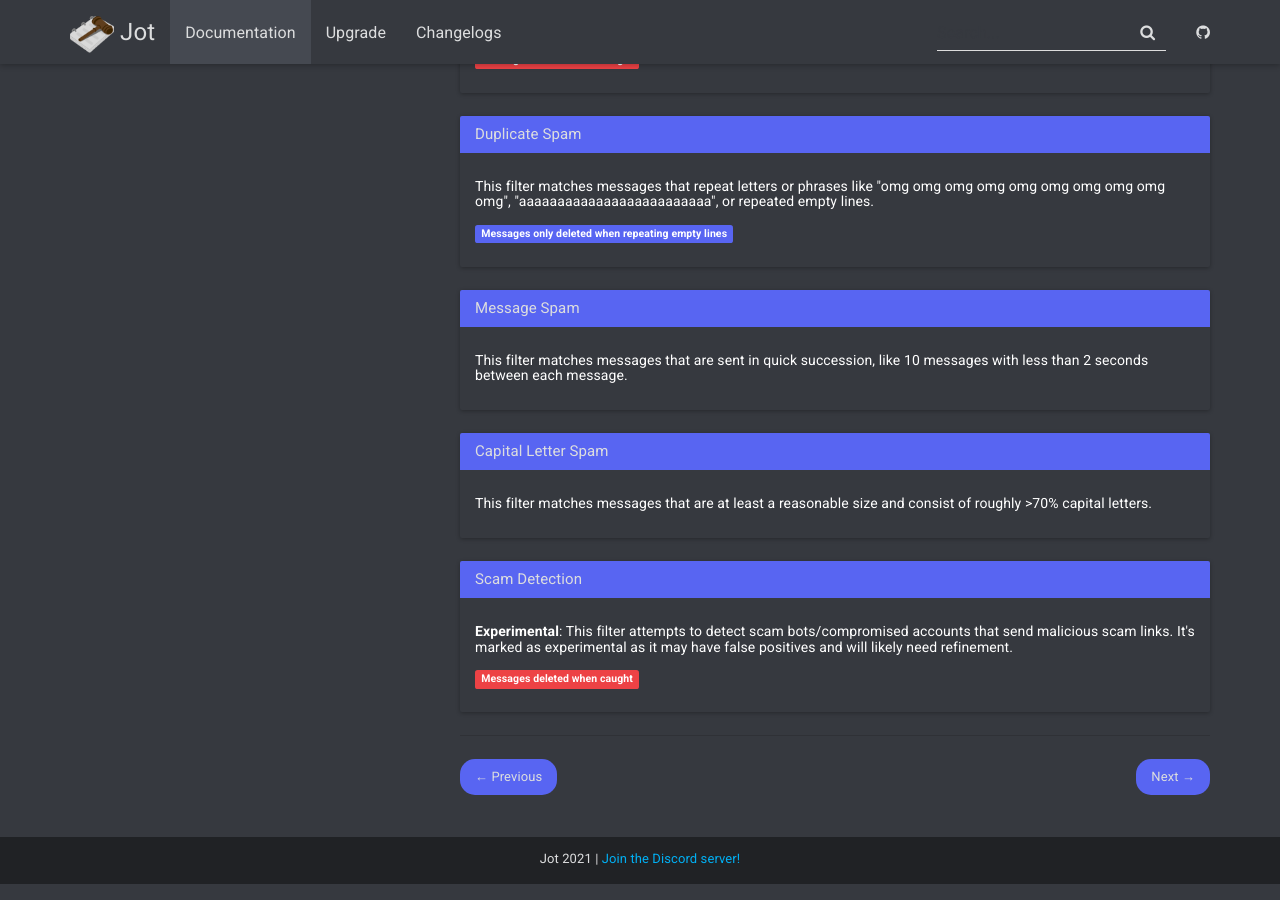
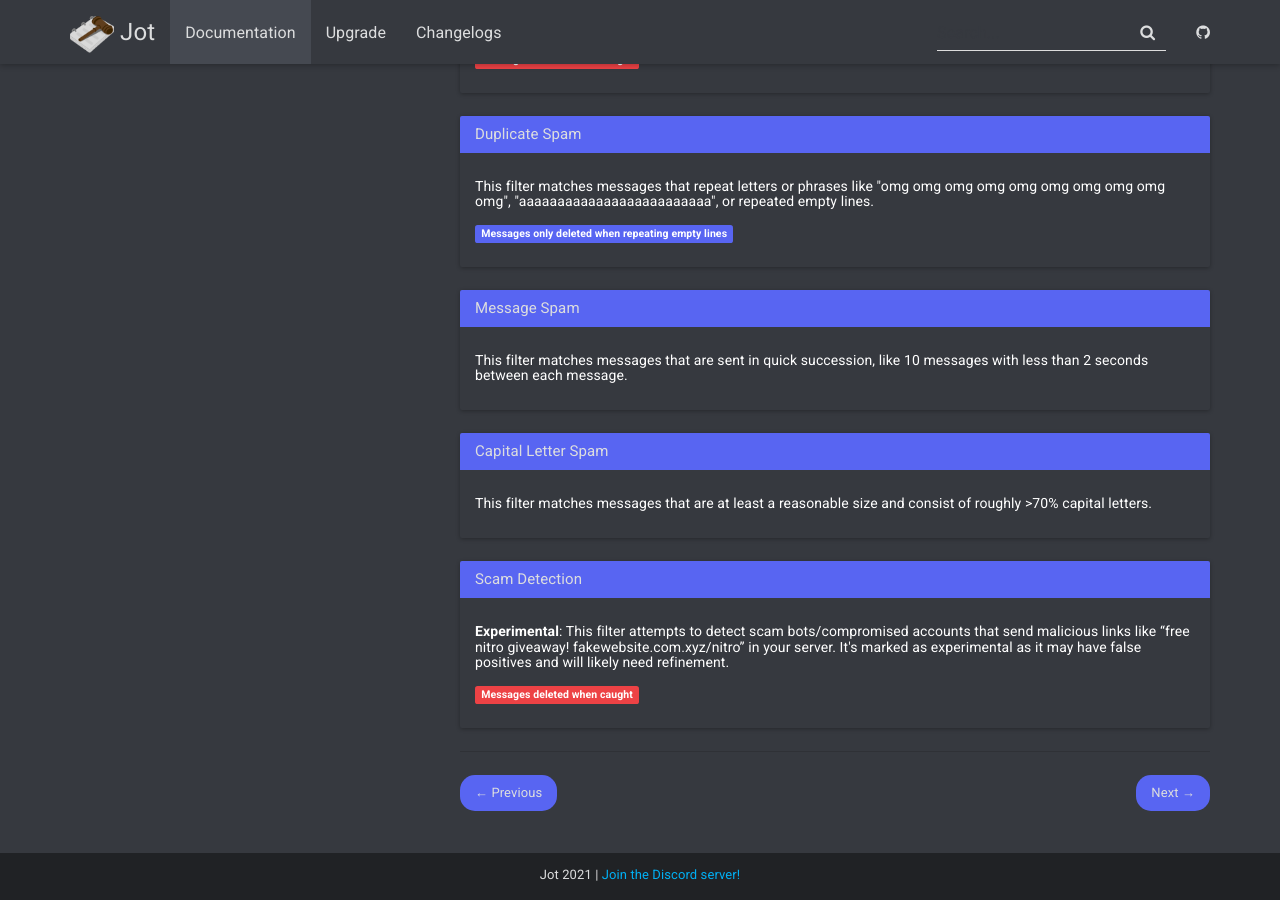
Before and after one commit to sawch/Jot, a Jekyll site: the page built from _docs/filters.md, in a window 1280 px wide and 900 px high, scrolled down 1348 px. Built offline with Jekyll 4.4.1, drawn with Linux system fonts in a browser that asks for light colours.

Commit message:
Elaborate scam detection filter description

```diff
--- a/_docs/filters.md
+++ b/_docs/filters.md
@@ -105,7 +105,7 @@ description: An overview of the various auto-moderation filters implemented in t
 		<h3 class="panel-title" id="scamdetection">Scam Detection</h3>
 	</div>
 	<div class="panel-body">
-    <h6><strong>Experimental</strong>: This filter attempts to detect scam bots/compromised accounts that send malicious scam links. It's marked as experimental as it may have false positives and will likely need refinement.
+    <h6><strong>Experimental</strong>: This filter attempts to detect scam bots/compromised accounts that send malicious links like “free nitro giveaway! fakewebsite.com.xyz/nitro” in your server. It's marked as experimental as it may have false positives and will likely need refinement.
     <br/><br/><span class="label label-danger">Messages deleted when caught</span>
     </h6>
 	</div>
```
